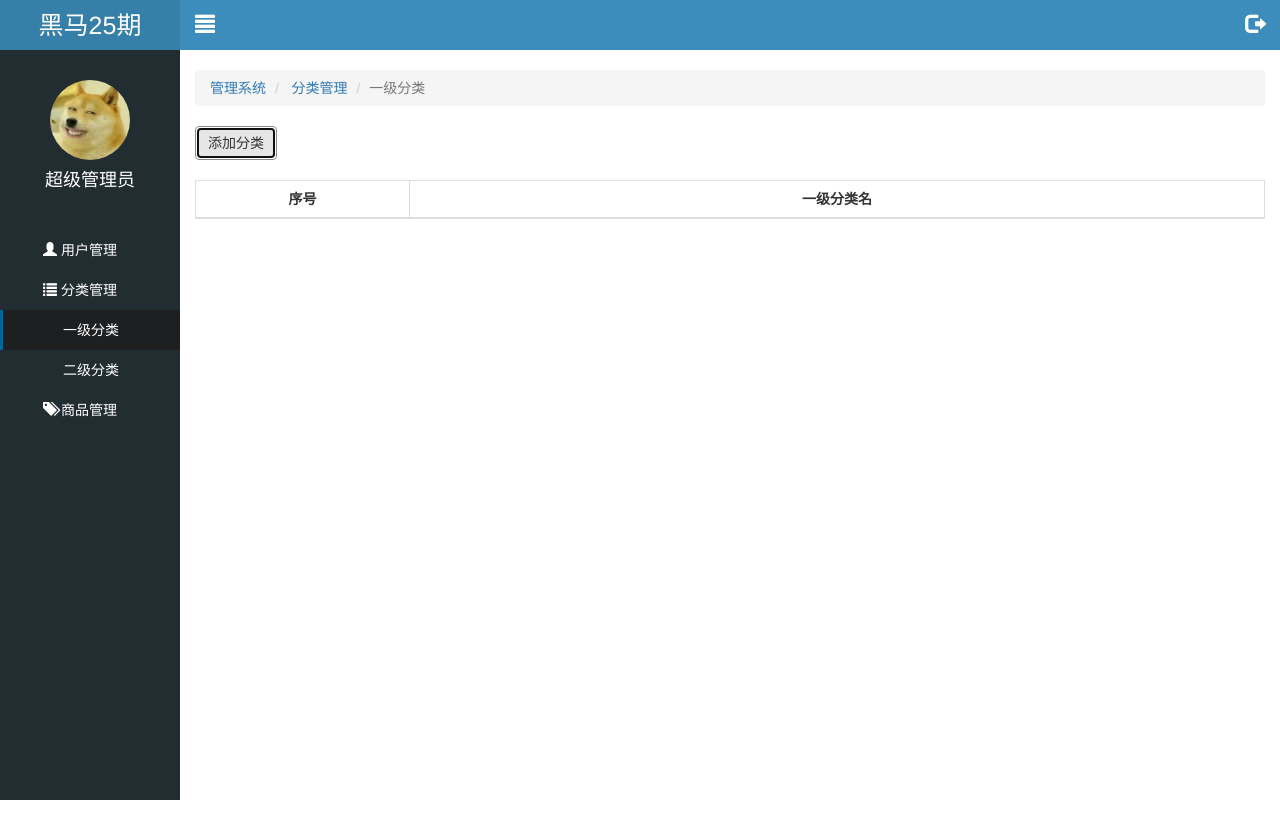
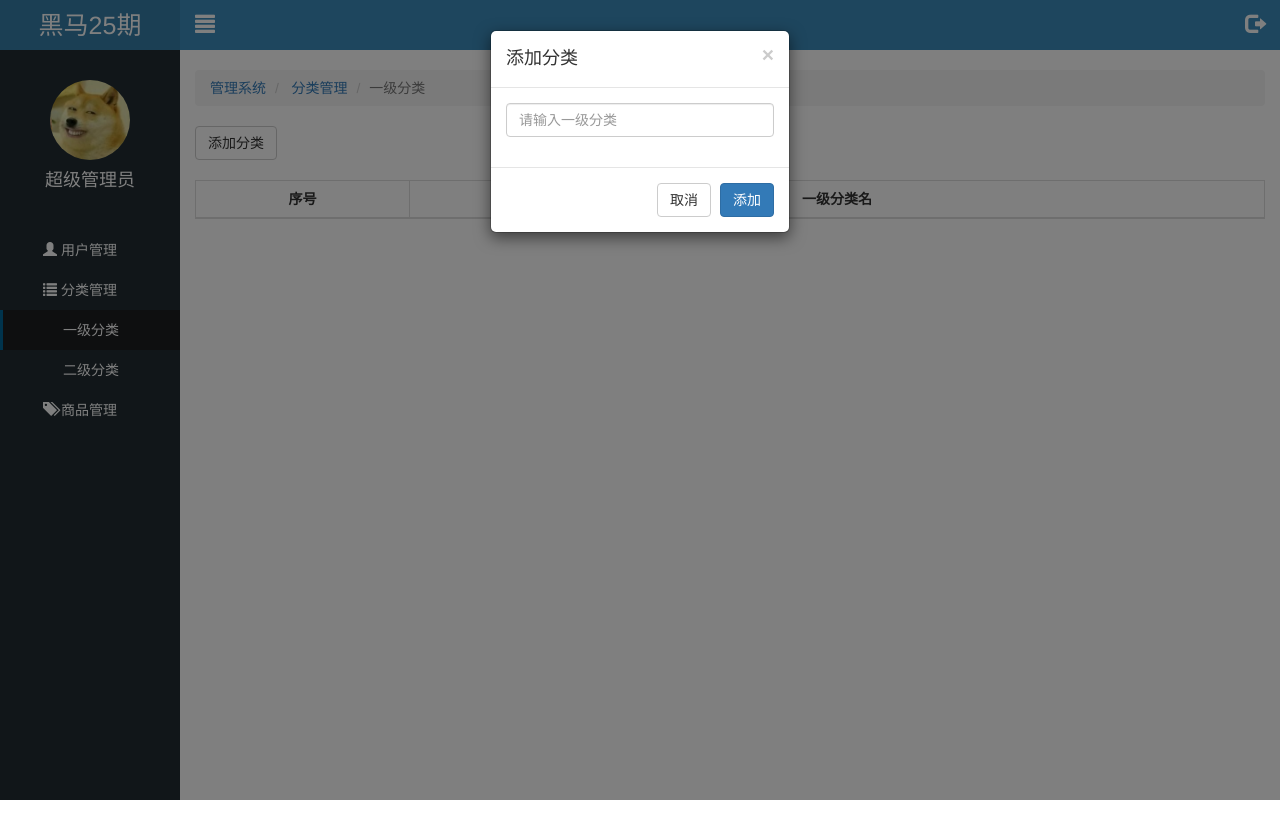
Before and after one commit to xxfuturexx/sh25_letao, a website: page public/back/first.html in a window 1280 px wide. Both pictures are taken after a click on the button "添加分类". Drawn offline with Linux system fonts and the light colour scheme; no server answers.

Commit message:
一级分类全部完成

```diff
--- a/public/back/first.html
+++ b/public/back/first.html
@@ -55,7 +55,7 @@
             <li class="active">一级分类</li>
         </ol>
         <div class="lt_content">
-            <button class="btn btn-default">添加分类</button>
+            <button class="btn btn-default" id="addBtn"> 添加分类</button>
             <table class="table table-bordered table-hover mt_20">
                 <thead>
                 <tr>
@@ -99,6 +99,29 @@
     </div><!-- /.modal-dialog -->
 </div><!-- /.modal -->
 
+<!-- 一级分类模态框-->
+<div class="modal fade" tabindex="-1" id="addModal">
+    <div class="modal-dialog modal-sm" >
+        <div class="modal-content">
+            <form id="form">
+            <div class="modal-header">
+                <button type="button" class="close" data-dismiss="modal" ><span >&times;</span></button>
+                <h4 class="modal-title">添加分类</h4>
+            </div>
+            <div class="modal-body">
+                    <div class="form-group">
+                        <input type="text" class="form-control" name="categoryName"  placeholder="请输入一级分类">
+                    </div>
+
+            </div>
+            <div class="modal-footer">
+                <button type="button" class="btn btn-default" data-dismiss="modal">取消</button>
+                <button type="submit" class="btn btn-primary" id="addModalBtn">添加</button>
+            </div>
+            </form>
+        </div><!-- /.modal-content -->
+    </div><!-- /.modal-dialog -->
+</div><!-- /.modal -->
 <script type="text/html" id="tpl">
     {{each rows v i}}
     <tr>
--- a/public/back/js/first.js
+++ b/public/back/js/first.js
@@ -28,7 +28,54 @@ $(function(){
                     }
                 })
 
+
             }
         })
     }
+
+    //3.添加分类模态框
+    $('#addBtn').click(function(){
+        $('#addModal').modal('show');
+    })
+
+    //4.添加表单校验插件
+    $('#form').bootstrapValidator({
+        // 配置校验图标
+        feedbackIcons: {
+            valid: 'glyphicon glyphicon-ok',    // 校验成功
+            invalid: 'glyphicon glyphicon-remove',  // 校验失败
+            validating: 'glyphicon glyphicon-refresh' // 校验中
+        },
+        fields:{
+            categoryName:{
+                validators: {
+                    notEmpty:{
+                        message:"请输入一级分类"
+                    }
+                }
+            }
+        }
+
+    })
+
+
+    //5.添加表单校验成功事件
+    $('#form').on("success.form.bv",function( e ){
+        e.preventDefault();
+        $.ajax({
+            type:"post",
+            url:"/category/addTopCategory",
+            data: $('#form').serialize(),
+            dataType:"json",
+            success:function( info ){
+                console.log( info );
+                if( info.success ){
+                    $('#addModal').modal('hide');
+                    render();
+                    $('#form').data('bootstrapValidator').resetForm(true);
+                }
+            }
+        })
+
+    })
 });
```
